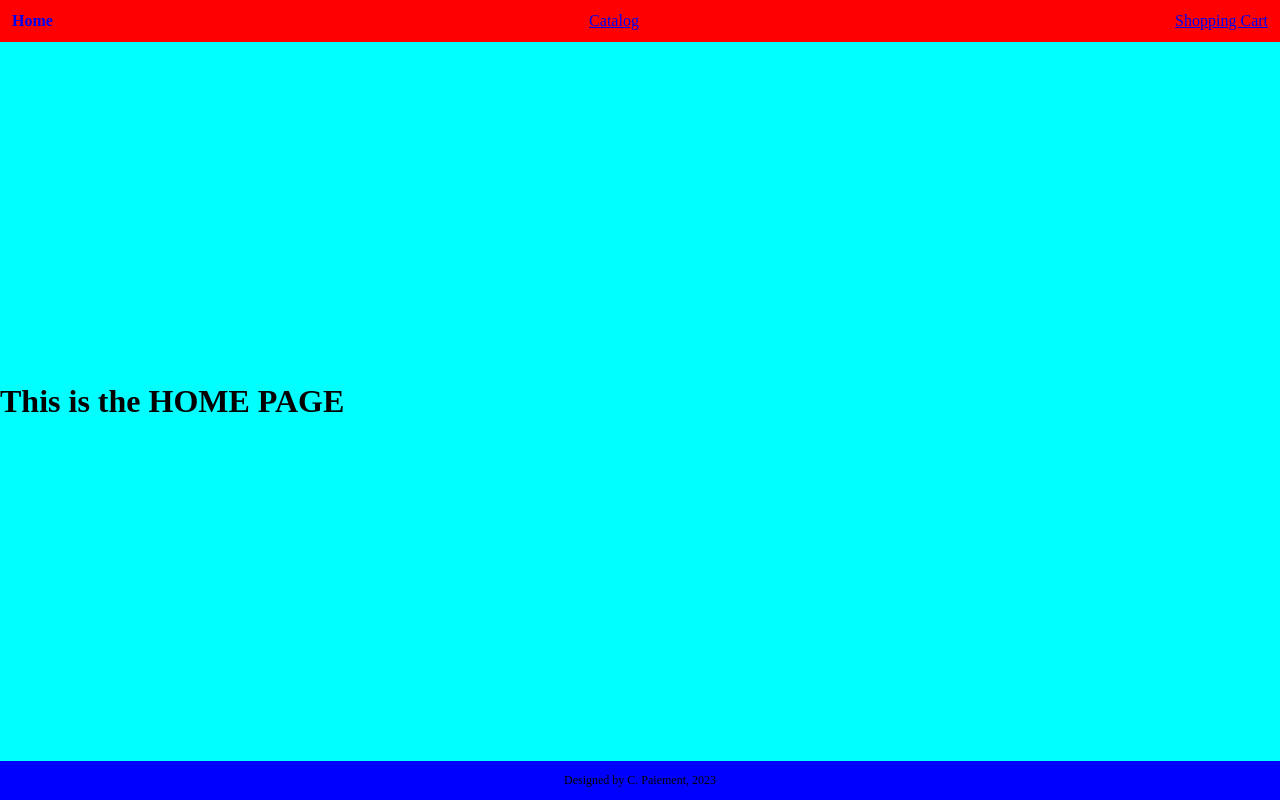
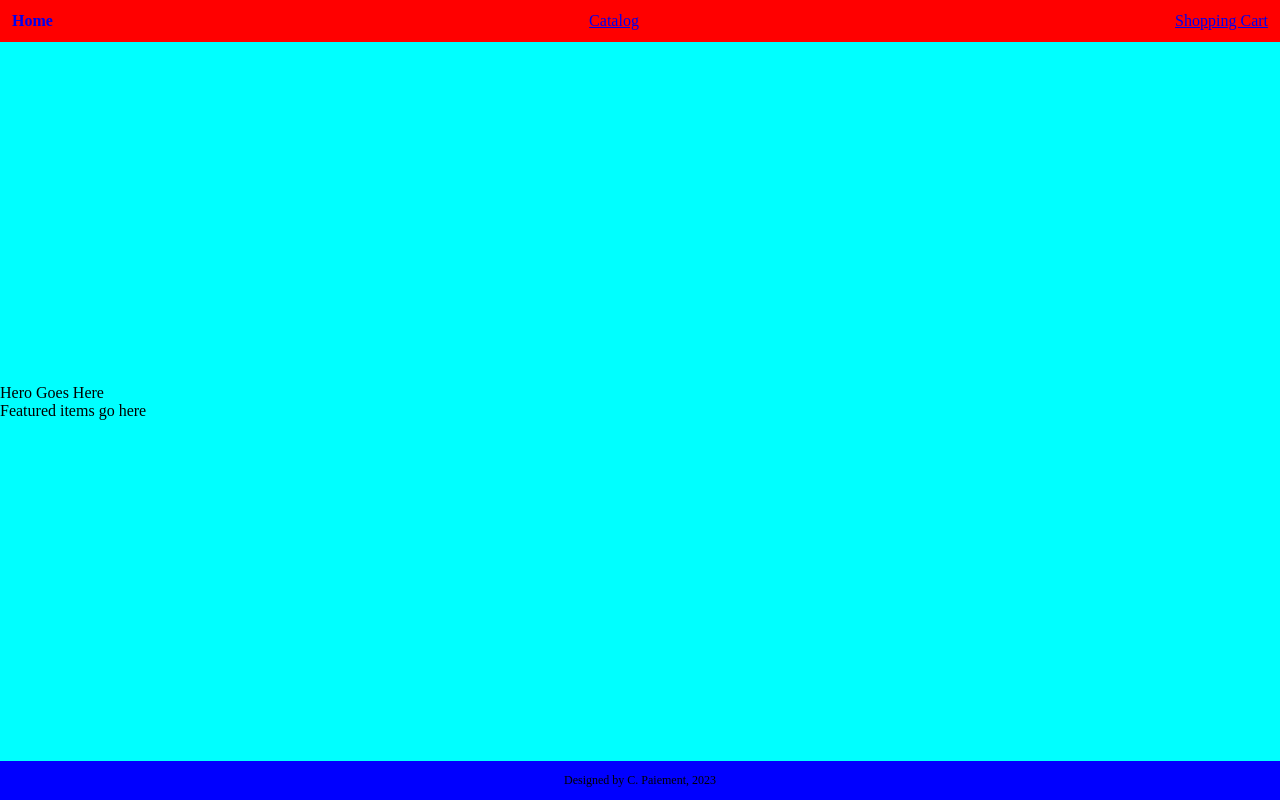
Before and after one commit to copaiement/shopping-cart, a React (Vite) app: page / in a window 1280 px wide. Built offline with nearby package versions, Linux system fonts and the light colour scheme; no server answers.

Commit message:
Get products from API. Working on Card.

```diff
--- /dev/null
+++ b/src/App.jsx
@@ -0,0 +1,41 @@
+import { Route, Routes } from "react-router-dom"
+import { Navbar } from "./components/Navbar"
+import { Footer } from "./components/Footer"
+import { Home } from "./pages/Home"
+import { Catalog } from './pages/Catalog'
+import { ShoppingCart } from './pages/ShoppingCart'
+import { DetailPage } from './pages/DetailPage'
+import './App.css'
+import { fetchItems } from "./utils/getItems"
+import { useEffect, useState } from "react"
+
+
+
+export function App() {
+  const [items, setItems] = useState([]);
+  const [featured, setFeatured] = useState([]);
+
+
+  useEffect(() => {
+    console.log("useEffect Call");
+    (async () => {
+      const newItems = await fetchItems(10);
+      console.log(newItems);
+      setItems(newItems);
+      setFeatured(newItems.slice(0,6));
+    })();
+  }, [])
+
+  return (
+    <>
+      <Navbar />
+      <Routes>
+        <Route path="/" element={<Home items={featured} />} />
+        <Route path="catalog" element={<Catalog items={items} />} />
+        <Route path="cart" element={<ShoppingCart />} />
+        <Route path="item/:itemId" element={<DetailPage />} />
+      </Routes>
+      <Footer />
+    </>
+  )
+}
--- /dev/null
+++ b/src/components/Featured.jsx
@@ -0,0 +1,11 @@
+import "../styles/featured.css"
+
+export function Featured({ items }) {
+  console.log(items)
+
+  return (
+    <div className="featured">
+      <div>Featured items go here</div>
+    </div>
+  )
+}
--- /dev/null
+++ b/src/components/Hero.jsx
@@ -0,0 +1,9 @@
+import "../styles/hero.css"
+
+export function Hero() {
+  return (
+    <div className="hero">
+      <div>Hero Goes Here</div>
+    </div>
+  )
+}
--- a/src/components/Navbar.jsx
+++ b/src/components/Navbar.jsx
@@ -4,7 +4,11 @@ import '../styles/navbar.css'
 export function Navbar() {
   return (
     <div className="navbar">
+      {/* replace this image div with a Link item */}
       <div className="navbar-img"></div>
+      <div className="searchbar">
+
+      </div>
       <div className="navbar-links">
         <Link className="navbar-link" to="/">Home</Link>
         <Link to={`catalog`}>Catalog</Link>
--- a/src/main.jsx
+++ b/src/main.jsx
@@ -1,12 +1,12 @@
 import React from 'react'
 import ReactDOM from 'react-dom/client'
 import { BrowserRouter } from 'react-router-dom'
-import { Root } from './pages/Root'
+import { App } from './App'
 
 ReactDOM.createRoot(document.getElementById('root')).render(
   <React.StrictMode>
       <BrowserRouter>
-        <Root />
+        <App />
       </BrowserRouter>
   </React.StrictMode>
 )
--- a/src/pages/Home.jsx
+++ b/src/pages/Home.jsx
@@ -1,7 +1,11 @@
+import { Featured } from "../components/Featured"
+import { Hero } from "../components/Hero"
+
 export function Home() {
   return (
     <div className="home">
-      <h1>This is the HOME PAGE</h1>
+      <Hero />
+      <Featured />
     </div>
   )
 }
--- a/src/pages/Root.jsx
+++ /dev/null
@@ -1,30 +0,0 @@
-import { Route, Routes } from "react-router-dom"
-import { Navbar } from "../components/Navbar"
-import { Footer } from "../components/Footer"
-import { Home } from "./Home"
-import { Catalog } from './Catalog'
-import { ShoppingCart } from './ShoppingCart'
-import { DetailPage } from './DetailPage'
-import '../styles/root.css'
-
-export function Root() {
-  return (
-    <>
-      <Navbar />
-      <Routes>
-        <Route path="/" element={<Home />} />
-        <Route path="catalog" element={<Catalog />} />
-        <Route path="cart" element={<ShoppingCart />} />
-        <Route path="item/:itemId" element={<DetailPage />} />
-      </Routes>
-      <Footer />
-    </>
-  )
-}
-
-/* Notes
-Test moving browserRouter here from the main.jsx file
-main simply links to Root in order to display the page.
-Routing should work but with Navbar and Footer shown
-
-*/
--- /dev/null
+++ b/src/utils/getItems.js
@@ -0,0 +1,11 @@
+// Use Mock.shop API (shopify)
+// https://mock.shop/products
+
+export async function fetchItems(qty) {
+  const request = await fetch(`https://mock.shop/api?query={products(first:%20${qty}){edges%20{node%20{id%20title%20description%20featuredImage%20{id%20url}%20variants(first:%203){edges%20{node%20{price%20{amount%20currencyCode}}}}}}}}`)
+  const response = await request.json();
+  const edgesArr = response.data.products.edges;
+  const prodArr = [];
+  edgesArr.forEach((item) => prodArr.push(item.node));
+  return prodArr;
+}
```
Also changed, not shown: src/components/Card.jsx (added, +9 -0 lines), src/App.css (renamed from src/styles/root.css), src/styles/featured.css (added), src/styles/hero.css (added).
